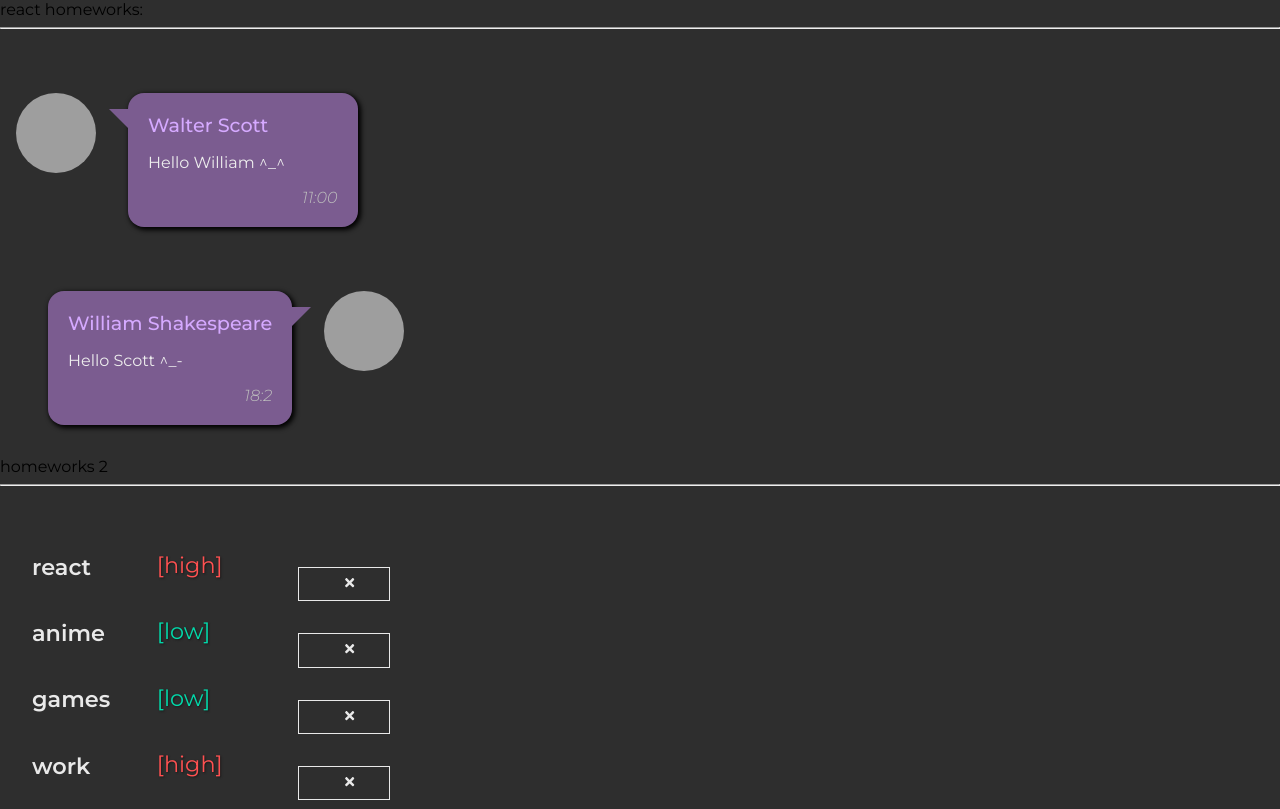
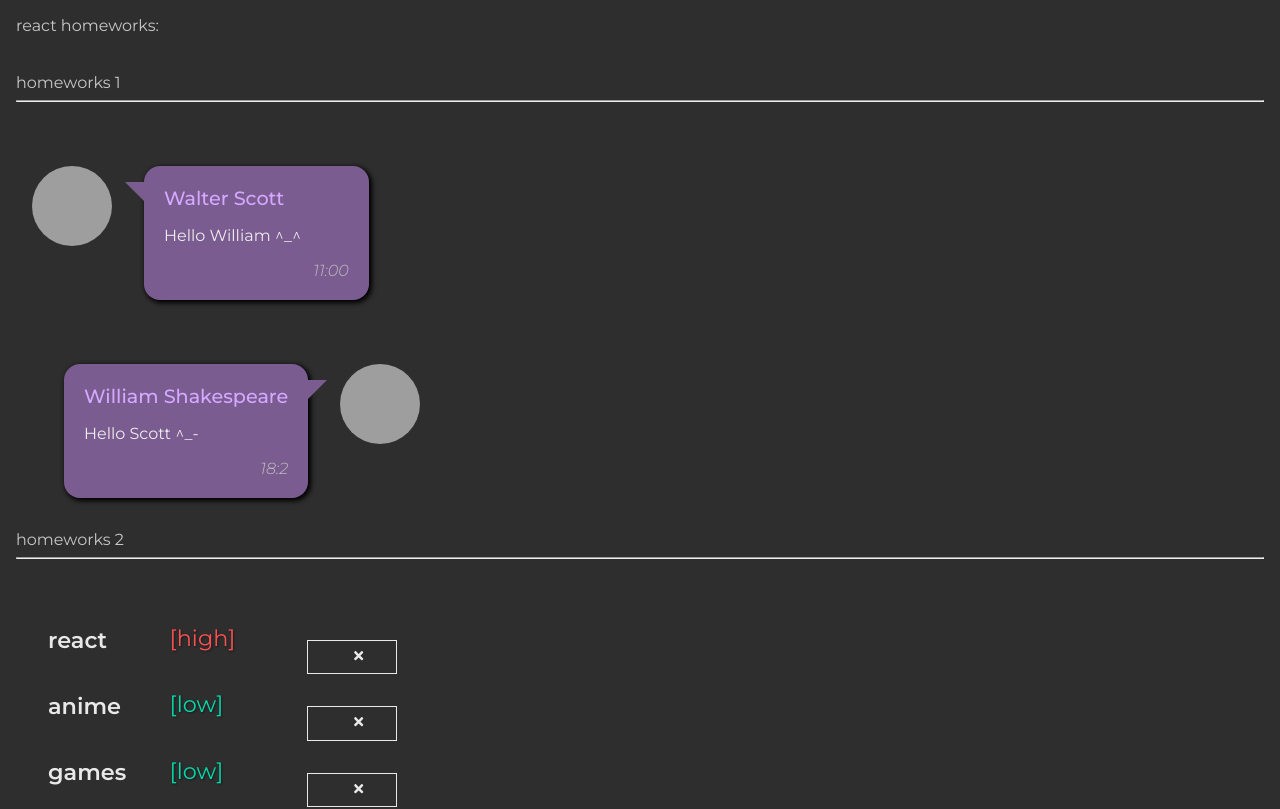
Before and after one commit to Humai88/homeworks, a React (Create React App) app: page / in a window 1280 px wide. Shown: the top 809 px of the page. Built offline with nearby package versions, Linux system fonts and the light colour scheme; grey boxes are pictures that could not be loaded.

Commit message:
Before hw 5

```diff
--- a/package.json
+++ b/package.json
@@ -42,5 +42,8 @@
       "last 1 firefox version",
       "last 1 safari version"
     ]
+  },
+  "devDependencies": {
+    "gh-pages": "^3.2.3"
   }
 }
--- a/src/p1-main/m1-ui/u1-app/App.module.css
+++ b/src/p1-main/m1-ui/u1-app/App.module.css
@@ -1,3 +1,4 @@
 .App {
-
+  color: rgb(199, 199, 199);
+  margin: 1rem;
 }
--- a/src/p2-homeworks/h1/HW1.tsx
+++ b/src/p2-homeworks/h1/HW1.tsx
@@ -22,15 +22,16 @@ let currentTime = `${hours}:${minutes}`;
 function HW1() {
   return (
     <div>
+      <br />
+      <br />
+      homeworks 1
       <hr />
-
       <Message
         avatar={messageData.avatar}
         name={messageData.name}
         message={messageData.message}
         time={messageData.time}
       />
-
       <AlternativeMessage
         avatar={AlternativeMessageData.avatar}
         name={AlternativeMessageData.name}
```
Also changed, not shown: 1 other file (tests, documents, lock files or other folders).
